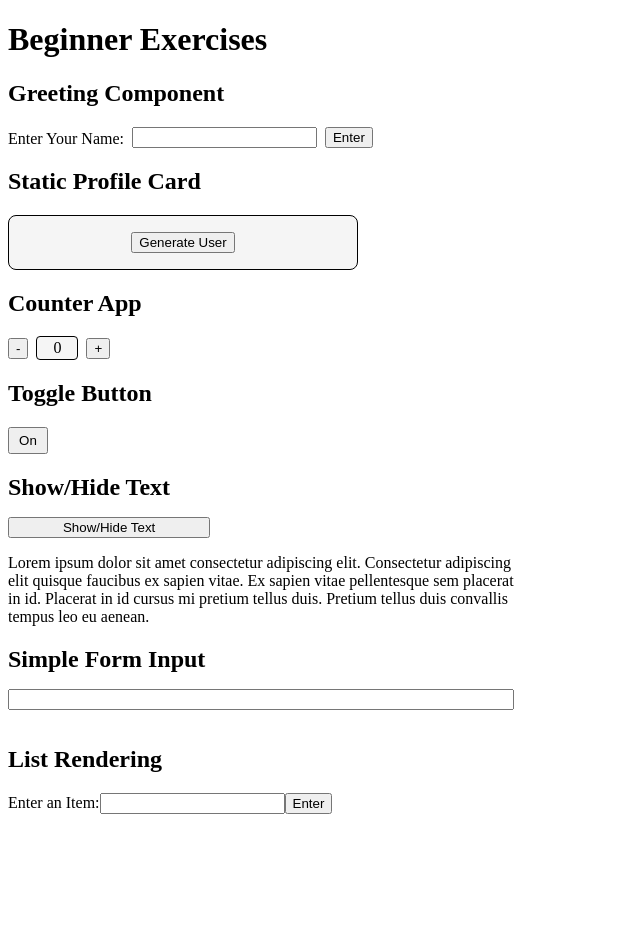
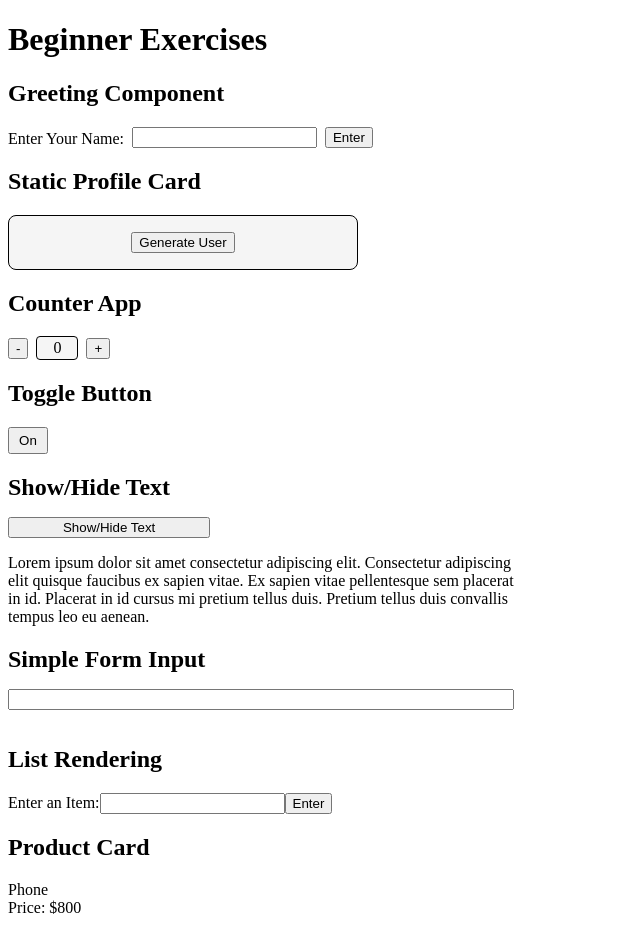
Before and after one commit to ccheung8/Intro-to-React-Exercises, a React (Vite) app in the folder intro-to-react-exercises/: page / in a window 1280 px wide. Shown: the whole page, without its empty margins (0-640 px from the left). Before the commit the page ends 830 px from the top, so only its background shows below. Built offline with nearby package versions, Linux system fonts and the light colour scheme.

Commit message:
completed ProductCard component

```diff
--- a/intro-to-react-exercises/src/App.jsx
+++ b/intro-to-react-exercises/src/App.jsx
@@ -6,6 +6,7 @@ import { ToggleButton } from './components/ToggleButton';
 import { TextVisibility } from './components/TextVisibility';
 import { FormInput } from './components/formInput';
 import { ListRendering } from './components/ListRendering';
+import { ProductCard } from './components/ProductCard';
 
 function App() {
   const [name, setName] = React.useState();
@@ -101,6 +102,11 @@ function App() {
         renderItem={renderItem}
         items={items}
       />
+
+      <ProductCard
+        name={'Phone'}
+        price={'$800'}
+      />
     </>
   )
 }
--- /dev/null
+++ b/intro-to-react-exercises/src/components/ProductCard.jsx
@@ -0,0 +1,9 @@
+export function ProductCard({ name, price }) {
+  return (
+    <div className="productCard">
+      <h2>Product Card</h2>
+      <p>{name}</p>
+      <p>Price: {price}</p>
+    </div>
+  );
+}
```
